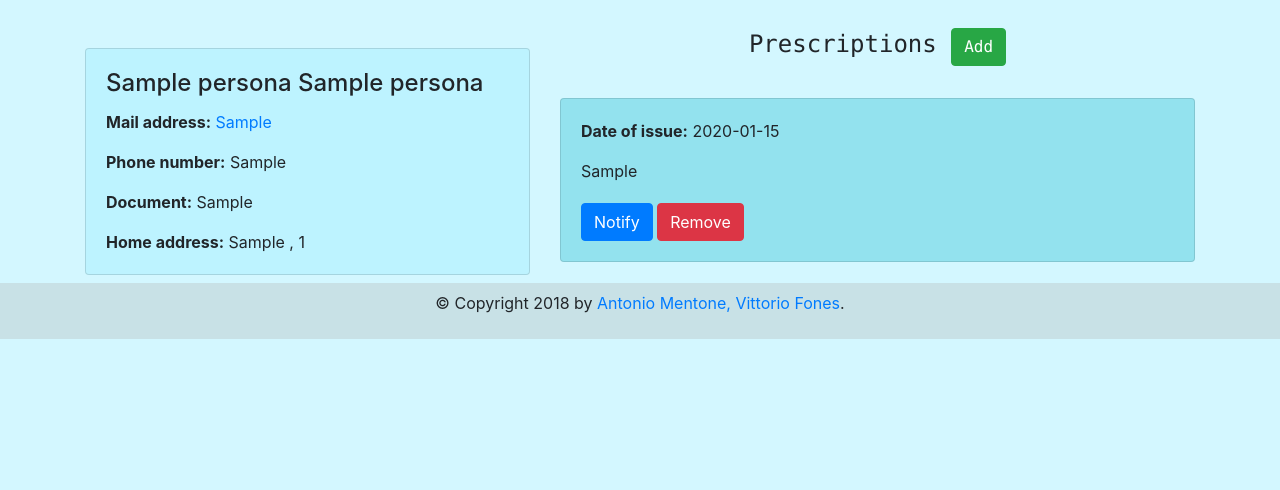
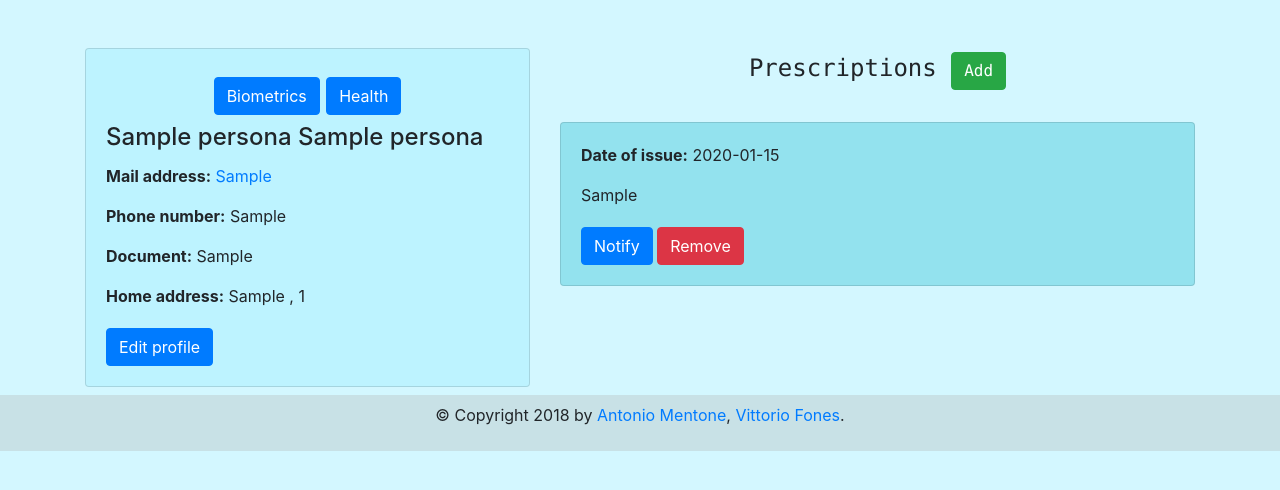
Before and after one commit to itzatom/HealthSystem, a Flask app: a page that uses hs/flask/flaskr/templates/base.html in a window 1280 px wide. Shown: the part 56-546 px from the top of the page. Run offline with Flask 2, Linux system fonts and the light colour scheme; a user stored in the database is signed in; tables that the repository leaves empty hold one stand-in row (values such as "Sample post"); parts of the project's set-up code (start-up, migrations or seed data) failed here and were passed over; some libraries are stand-ins or nearby versions.

Commit message:
start of biometrics and health views. Modified edit page for patien but page not found when clicking button

```diff
--- a/hs/flask/flaskr/templates/base.html
+++ b/hs/flask/flaskr/templates/base.html
@@ -8,9 +8,9 @@
 
       <script src="https://code.jquery.com/jquery-3.2.1.slim.min.js" integrity="sha384-KJ3o2DKtIkvYIK3UENzmM7KCkRr/rE9/Qpg6aAZGJwFDMVNA/GpGFF93hXpG5KkN" crossorigin="anonymous"></script>
       <script src="https://cdnjs.cloudflare.com/ajax/libs/popper.js/1.12.9/umd/popper.min.js" integrity="sha384-ApNbgh9B+Y1QKtv3Rn7W3mgPxhU9K/ScQsAP7hUibX39j7fakFPskvXusvfa0b4Q" crossorigin="anonymous"></script>
-    <!-- Bootstrap 4 -->
-    <link rel="stylesheet" href="https://stackpath.bootstrapcdn.com/bootstrap/4.1.1/css/bootstrap.min.css" integrity="sha384-WskhaSGFgHYWDcbwN70/dfYBj47jz9qbsMId/iRN3ewGhXQFZCSftd1LZCfmhktB" crossorigin="anonymous">
-    <script src="https://stackpath.bootstrapcdn.com/bootstrap/4.1.1/js/bootstrap.min.js" integrity="sha384-smHYKdLADwkXOn1EmN1qk/HfnUcbVRZyYmZ4qpPea6sjB/pTJ0euyQp0Mk8ck+5T" crossorigin="anonymous"></script>
+      <!-- Bootstrap 4 -->
+      <link rel="stylesheet" href="https://stackpath.bootstrapcdn.com/bootstrap/4.1.1/css/bootstrap.min.css" integrity="sha384-WskhaSGFgHYWDcbwN70/dfYBj47jz9qbsMId/iRN3ewGhXQFZCSftd1LZCfmhktB" crossorigin="anonymous">
+      <script src="https://stackpath.bootstrapcdn.com/bootstrap/4.1.1/js/bootstrap.min.js" integrity="sha384-smHYKdLADwkXOn1EmN1qk/HfnUcbVRZyYmZ4qpPea6sjB/pTJ0euyQp0Mk8ck+5T" crossorigin="anonymous"></script>
 
     <title>{% block title %}{% endblock %} - HealthSystem</title>
     {% endblock %}
@@ -46,7 +46,7 @@
     {% block footer %}
 
       <div id="footer" class="navbar navbar-fixed-bottom justify-content-center mt-2" style="background-color: rgba(171, 171, 171, 0.3);">
-        <p class="text-center">&copy; Copyright 2018 by <a href="http://domain.invalid/">Antonio Mentone, Vittorio Fones</a>.</p>
+        <p class="text-center">&copy; Copyright 2018 by <a href="mailto:mettilatuamail@gmail.com">Antonio Mentone</a>, <a href="mailto:vittorio.fones@gmail.com"> Vittorio Fones</a>.</p>
       </div>
     {% endblock %}
   {% endblock %}
--- a/hs/flask/flaskr/templates/homepage/info.html
+++ b/hs/flask/flaskr/templates/homepage/info.html
@@ -6,24 +6,28 @@
 
 {% block content %}
   {{ super() }}
+
   <div class="container">
     <div class="row">
       <div class="col-sm-5">
-        <div>
         <div class="card mt-5" style="background-color: rgba(0, 209, 255, 0.1);">
           <div class="card-body">
+            <h4 class="text-center mt-1">
+              <a class="btn btn-primary mt-1 mx-auto" href={{ url_for('biometrics', username = patient.username) }} method='GET'>Biometrics</a>
+              <a class="btn btn-primary mt-1 mx-auto" href={{ url_for('health', username = patient.username) }} method='GET'>Health</a>
+            </h4>
             <h4 class="card-title">{{ patient.nome | capitalize }} {{ patient.cognome | capitalize}}</h5>
             <p class="card-text" ><strong>Mail address:</strong><a href="mailto:{{patient.email.indirizzo}}"> {{ patient.email.indirizzo }}</a></p>
             <p class="card-text"><strong>Phone number:</strong> {{ patient.telefono.numero}}</p>
             <p class="card-text"><strong>Document:</strong> {{ patient.documento.codice}}</p>
             <p class="card-text"><strong>Home address:</strong> {{ patient.indirizzo.strada}} , {{ patient.indirizzo.cap}}</p>
-            </div>
+            <a class="btn btn-primary mt-1" href={{ url_for('edit_profile', username = patient.username) }} method='POST'>Edit profile</a>
           </div>
         </div>
       </div>
       <div class="col-sm-7">
         <ul class="list-group">
-            <h4 class="text-monospace text-center mt-4"> Prescriptions
+            <h4 class="text-monospace text-center mt-5"> Prescriptions
               <a id="presc-button" class="btn btn-success mt-1 mx-auto" data-toggle="collapse" href="#collapseExample" role="button" aria-expanded="false" aria-controls="collapseExample">Add</a>
             </h4>
 
--- a/hs/flask/flaskr/views.py
+++ b/hs/flask/flaskr/views.py
@@ -47,7 +47,7 @@ def logout():
 def edit_profile(username):
     persona = Persona.query.filter_by(username=username).first()
     medico = Medico.query.filter_by(id_medico=persona.id_persona).first()
-
+    paziente = Paziente.query.filter_by(id_paziente=persona.id_persona).first()
     if request.method == 'GET':
         try:
             if medico is not None:
@@ -136,19 +136,13 @@ def edit_profile(username):
 
         return redirect(request.args.get('next') or url_for('doctor', _username=medico.persona.username))
 
-    else:
+    elif paziente is not None:
         paziente = Paziente.query.filter_by(id_paziente=persona.id_persona).first()
         if paziente is not None:
             #Check if email has changed
             if paziente.persona.email.indirizzo != request.form['form-email']:
                 email = db.session.query(Email).filter_by(id_email=paziente.persona.id_email).first()
                 email.indirizzo = request.form['form-email']
-
-            #Check if password has changed
-            if request.form['form-pass'] is not None:
-                if paziente.persona.check_password(request.form['form-pass']):
-                    persona.set_password(request.form['form-pass'])
-
 
             #Check if phonenumber has changed
             if paziente.persona.telefono.numero != request.form['form-phonenumb']:
@@ -163,6 +157,11 @@ def edit_profile(username):
                 if paziente.persona.indirizzo.cap != request.form['form-zip-code']:
                     indirizzo.cap = request.form['form-zip-code']
 
+            if  paziente.persona.documento.id_documento != request.form['form-document-code']:
+                documento = db.session.query(Documento).filter_by(id_documento=paziente.id_documento).first()
+                documento.id_documento = request.form['form-document-code']
+                if paziente.persona.documento.tipo_documento != request.form['form-type-doc']:
+                    documento.id_documento.tipo_doc = request.form['form-type-doc']
             try:
                 db.session.commit()
             except:
@@ -217,7 +216,6 @@ def notify(id_prescription):
     p = Persona.query.filter_by(id_persona=prescr.id_paziente).first()
     try:
         msg = Message('healthsystem',recipients=[p.email.indirizzo])
-
         msg.body = "Hello from %s" %  prescr.medico.persona.nome + \
                     " %s " % prescr.medico.persona.cognome + \
                     "a new prescription is "  + \
@@ -225,7 +223,6 @@ def notify(id_prescription):
                     prescr.medico.stud_leg.indirizzo.strada + \
                     ", %s " % prescr.medico.stud_leg.indirizzo.cap + \
                     "since %s " % prescr.data_emissione + ". %s ." % prescr.campo
-
         mail.send(msg)
     except Exception as e:
         raise e
@@ -250,7 +247,6 @@ def remove_prescr(id_prescription):
 def add_patient(m_username):
     if request.method == 'GET':
         return render_template('homepage/register.html', m_username=m_username)
-
     else:
         tipo_doc = TipoDoc.query.filter_by(tipo_documento=request.form['form-type-doc'].lower()).first()
         documento = Documento(None, codice=request.form['form-document-code'].upper(), id_tipo=tipo_doc.id_tipo)
@@ -277,14 +273,11 @@ def add_patient(m_username):
             flash('CF is not valid, please insert a valid one')
             return render_template('homepage/register.html', m_username=m_username)
 
-
-
         persona = Persona(None, nome=request.form['form-name'], cognome=request.form['form-surname'], \
                         username=request.form['form-user'], password=request.form['form-pass'],\
                         cf=p_cf, indirizzo=p_indirizzo, email=p_email,\
                         documento=p_documento, telefono=p_telefono, luogo_nascita=request.form['form-bplace'],\
                         data_nascita=request.form['form-bdate'])
-
         try:
             db.session.add(persona)
             db.session.commit()
@@ -293,9 +286,7 @@ def add_patient(m_username):
 
         paz = Persona.query.filter_by(username=persona.username).first()
         medico = Persona.query.filter_by(username=m_username).first()
-
         p = Paziente(id_paziente=paz.id_persona, id_medico=medico.id_persona)
-
         try:
             db.session.add(p)
             db.session.commit()
@@ -304,7 +295,7 @@ def add_patient(m_username):
 
         return redirect(request.args.get('next') or url_for('doctor', _username=medico.username))
 
-""" Remove a patient choise """
+""" Remove a patient """
 @app.route('/hs/remove/<p_username>', methods=['GET'])
 @login_required
 def remove_patient(p_username):
@@ -322,6 +313,17 @@ def remove_patient(p_username):
 
      return redirect(request.args.get('next') or url_for('doctor', _username=med.persona.username))
 
+@app.route('/hs/biometrics/<username>',methods=['GET'])
+@login_required
+def biometrics(username):
+    return 'biometrics'
+
+@app.route('/hs/username/<username>',methods=['GET'])
+@login_required
+def health(username):
+    return 'health'
+
+
 
 #PATIENT
 @app.route('/hs/patient/<_username>', methods=['GET','POST'])
```
Also changed, not shown: hs/flask/flaskr/templates/edit.html (+0 -8 lines), hs/flask/flaskr/templates/homepage/edit_doctor.html (+10 -0 lines), hs/flask/flaskr/templates/homepage/edit_patient.html (+12 -0 lines). Lines whose indentation alone changed are shown as unchanged.
